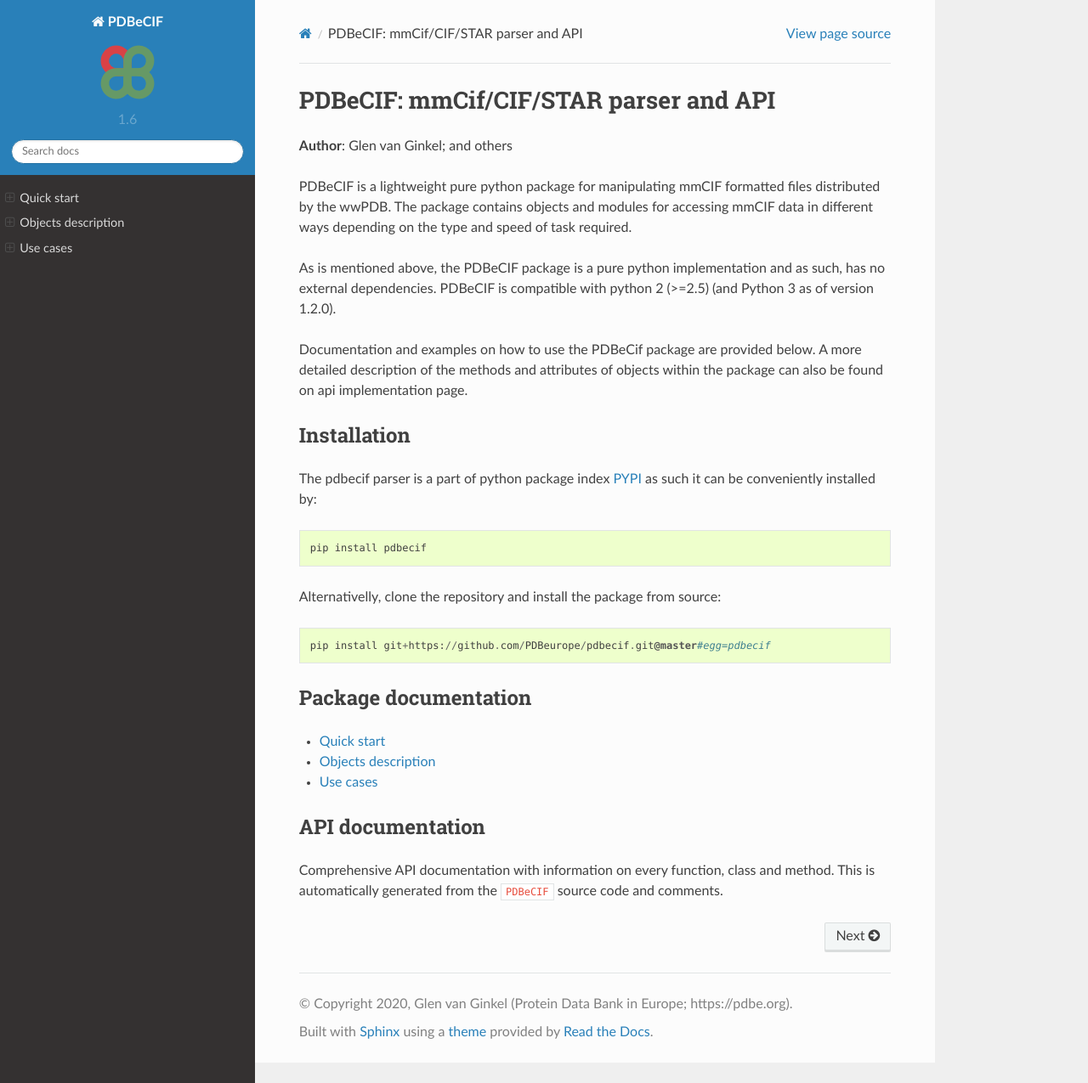
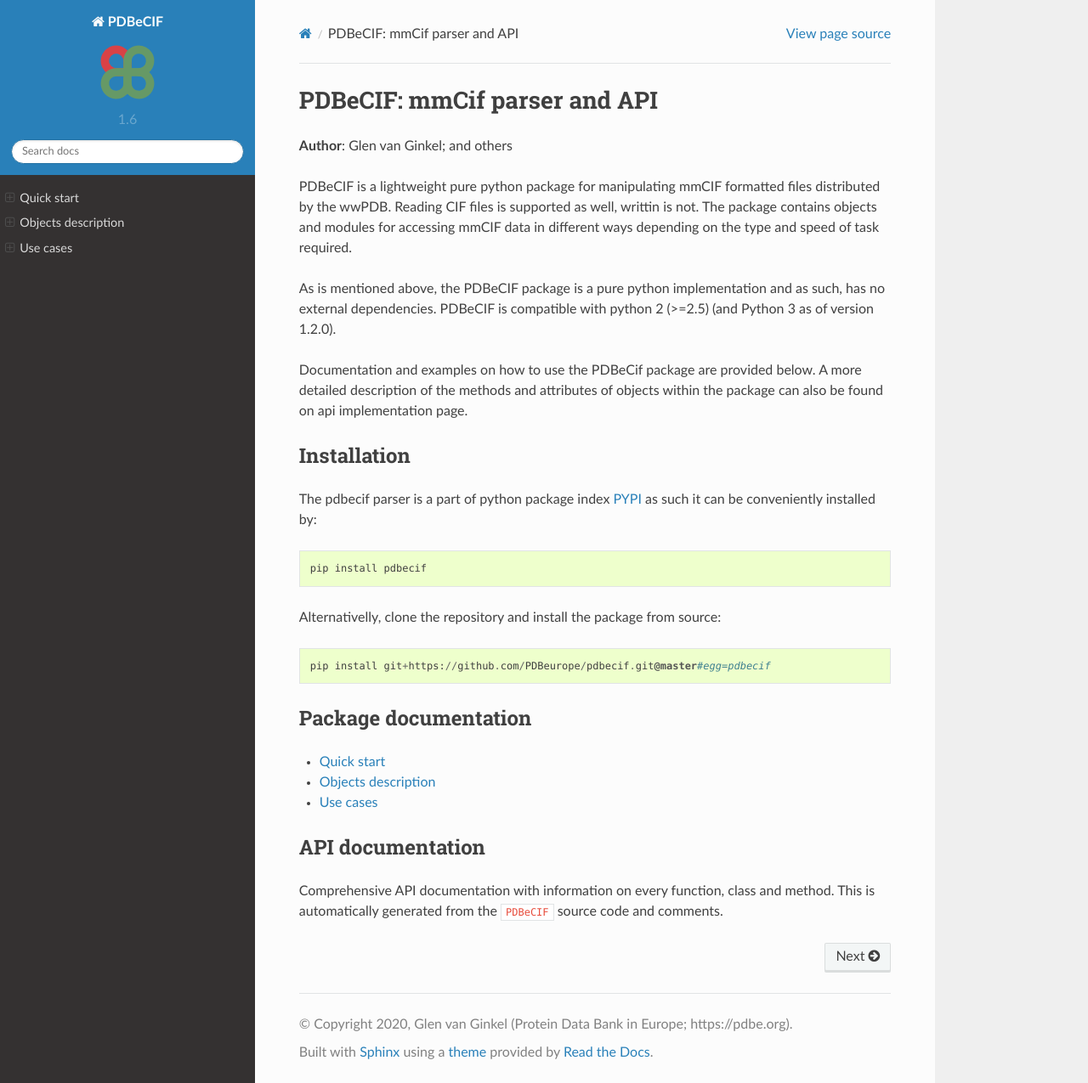
Before and after one commit to PDBeurope/pdbecif, a Sphinx documentation site: the page built from docs/index.md, in a window 1280 px wide and 1275 px high. Shown: the whole window at 85% size. Built offline with Sphinx 7.4.7 and the Read the Docs theme 2.0.0, drawn with Linux system fonts in a browser that asks for light colours; pages that are not in the unit, such as notebooks, are missing from menus.

```diff
--- a/docs/index.md
+++ b/docs/index.md
@@ -1,8 +1,8 @@
-# PDBeCIF: mmCif/CIF/STAR parser and API
+# PDBeCIF: mmCif parser and API
 
 **Author**: Glen van Ginkel; and others
 
-PDBeCIF is a lightweight pure python package for manipulating mmCIF formatted files distributed by the wwPDB. The package contains objects and modules for accessing mmCIF data in different ways depending on the type and speed of task required.
+PDBeCIF is a lightweight pure python package for manipulating mmCIF formatted files distributed by the wwPDB. Reading CIF files is supported as well, writtin is not. The package contains objects and modules for accessing mmCIF data in different ways depending on the type and speed of task required.
 
 As is mentioned above, the PDBeCIF package is a pure python implementation and as such, has no external dependencies. PDBeCIF is compatible with python 2 (>=2.5) (and Python 3 as of version 1.2.0).
 
```
Also changed, not shown: README.md (+2 -2 lines).
